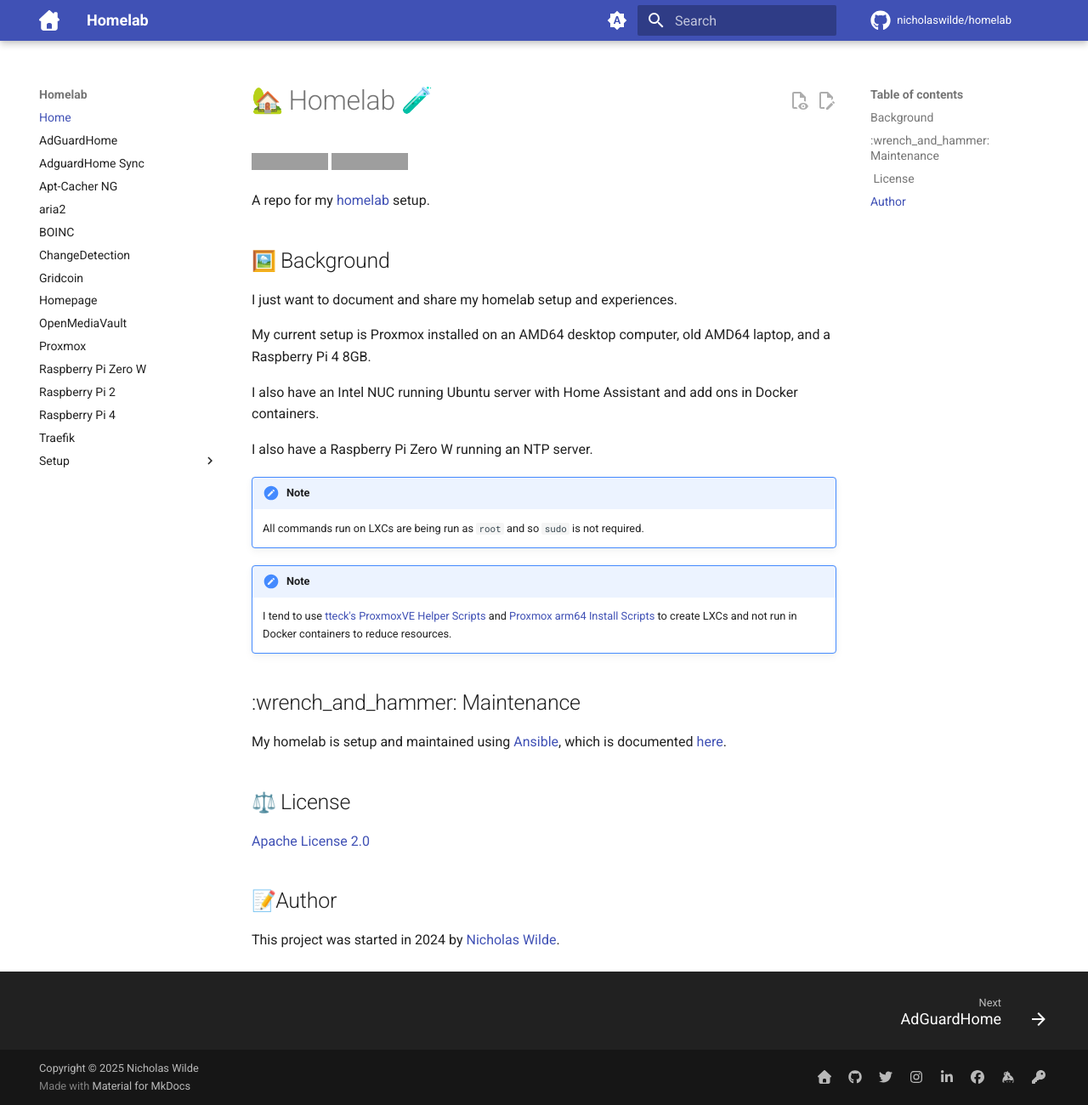
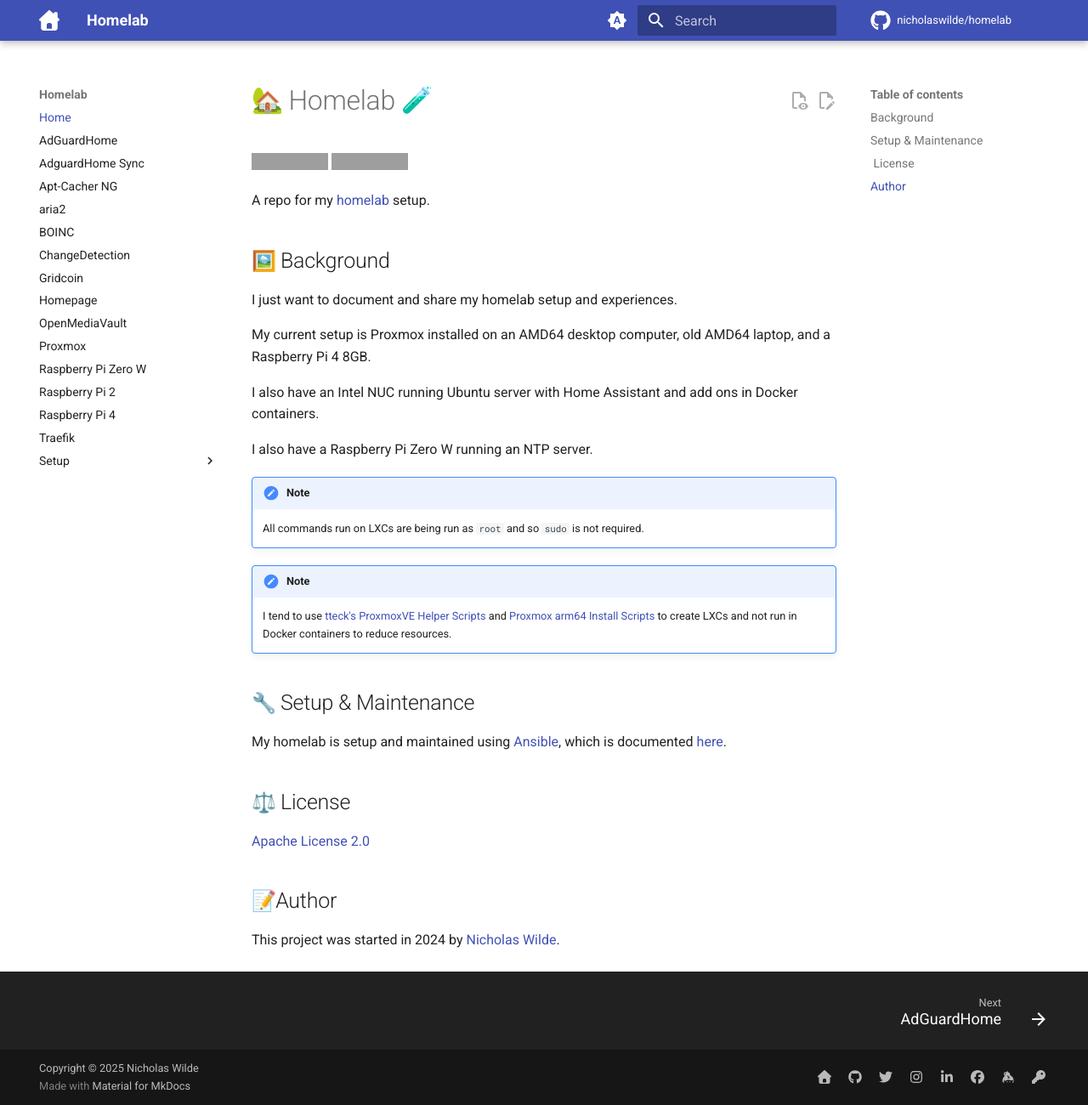
Before and after one commit to nicholaswilde/homelab, an MkDocs documentation site: the page built from docs/index.md, in a window 1280 px wide and 1300 px high. Shown: the whole window at 85% size. Built offline with MkDocs 1.6.1 and Material for MkDocs 9.7.7, drawn with Linux system fonts in a browser that asks for light colours; emoji names are drawn with the system emoji font; comment, search, counter and statistics services are not loaded; grey boxes are pictures that could not be loaded.

Commit message:
Update index.md

```diff
--- a/docs/index.md
+++ b/docs/index.md
@@ -24,7 +24,7 @@
 
     I tend to use [tteck's][2] [ProxmoxVE Helper Scripts][3] and [Proxmox arm64 Install Scripts][4] to create LXCs and not run in Docker containers to reduce resources.
 
-## :wrench_and_hammer: Maintenance
+## :wrench: Setup & Maintenance
 
 My homelab is setup and maintained using [Ansible][5], which is documented [here][6].
 
```
